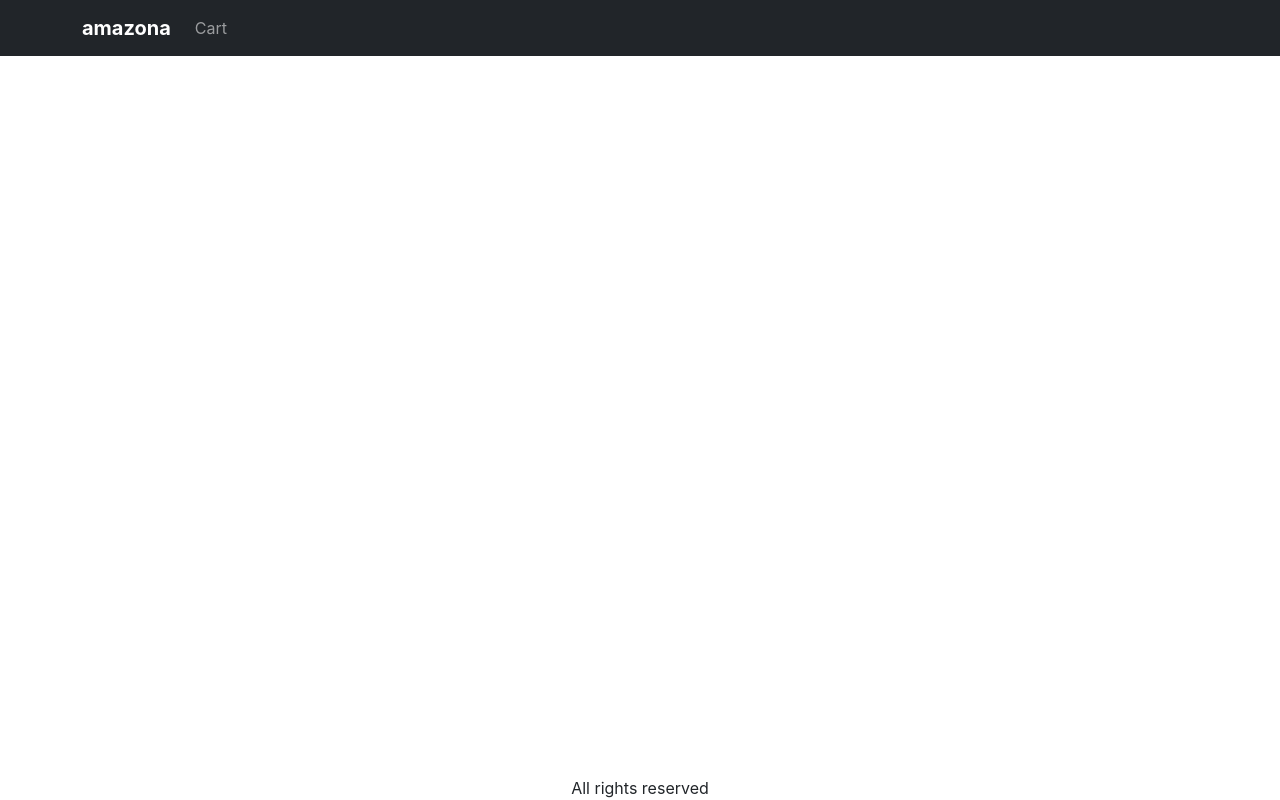
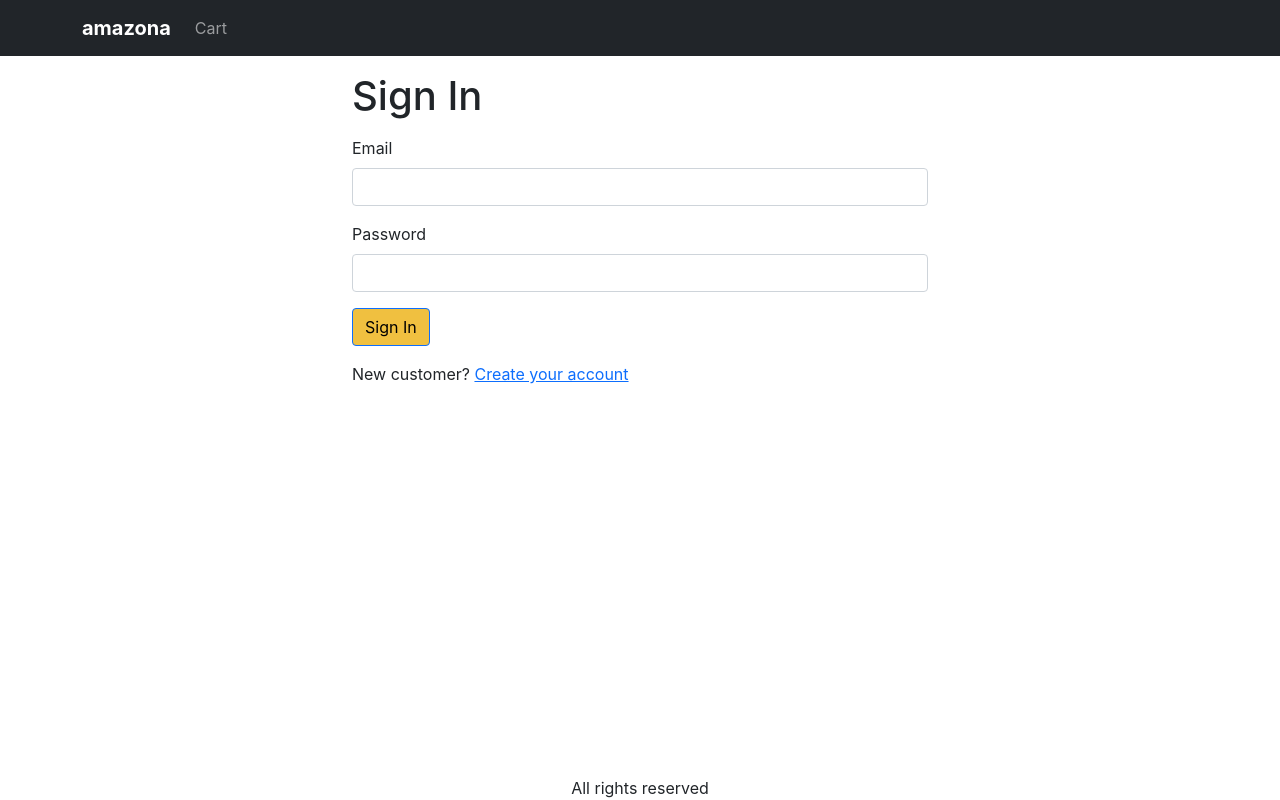
Before and after one commit to sunday-odum/amazona, a React (Create React App) app in the folder frontend/: page /signin in a window 1280 px wide. Built offline with nearby package versions, Linux system fonts and the light colour scheme.

Commit message:
create signinscreen

```diff
--- a/frontend/src/App.js
+++ b/frontend/src/App.js
@@ -9,6 +9,7 @@
 import { useContext } from 'react';
 import { Store } from './Store';
 import CartScreen from './screens/CartScreen';
+import SigninScreen from './screens/SigninScreen';
 
 
 function App() {
@@ -41,6 +42,7 @@
         <Routes>
           <Route path="/product/:slug" element={<ProductScreen />} />
           <Route path="/cart" element={<CartScreen />} />
+          <Route path="/signin" element={<SigninScreen />} />
           <Route path="/" element={<HomeScreen />} />
         </Routes>
         </Container>
--- /dev/null
+++ b/frontend/src/screens/SigninScreen.js
@@ -0,0 +1,36 @@
+import { Link, useLocation } from 'react-router-dom';
+import Container from 'react-bootstrap/Container';
+import Form from 'react-bootstrap/Form';
+import Button from 'react-bootstrap/Button';
+import { Helmet } from 'react-helmet-async';
+
+export default function SigninScreen() {
+  const { search } = useLocation();
+  const redirectInUrl = new URLSearchParams(search).get('redirect');
+  const redirect = redirectInUrl ? redirectInUrl : '/';
+  return (
+    <Container className="small-container">
+      <Helmet>
+        <title>Sign In</title>
+      </Helmet>
+      <h1 className="my-3">Sign In</h1>
+      <Form>
+        <Form.Group className="mb-3" controlId="email">
+          <Form.Label>Email</Form.Label>
+          <Form.Control type="email" required />
+        </Form.Group>
+        <Form.Group className="mb-3" controlId="password">
+          <Form.Label>Password</Form.Label>
+          <Form.Control type="password" required />
+        </Form.Group>
+        <div className="mb-3">
+          <Button type="submit">Sign In</Button>
+        </div>
+        <div className="mb-3">
+          New customer?{' '}
+          <Link to={`/signup?redirect=${redirect}`}>Create your account</Link>
+        </div>
+      </Form>
+    </Container>
+  );
+}
```
Also changed, not shown: 1 other file (tests, documents, lock files or other folders).
